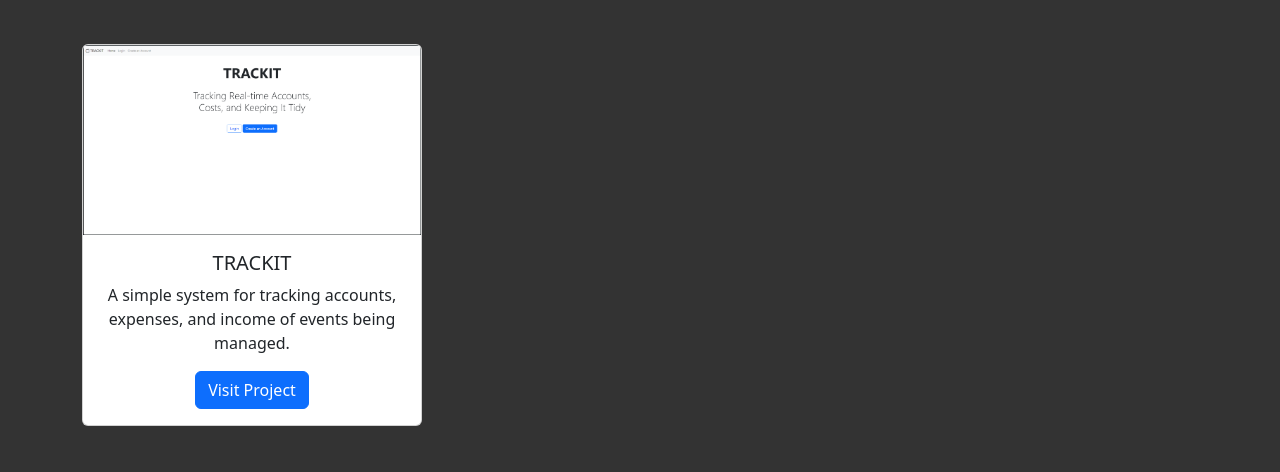
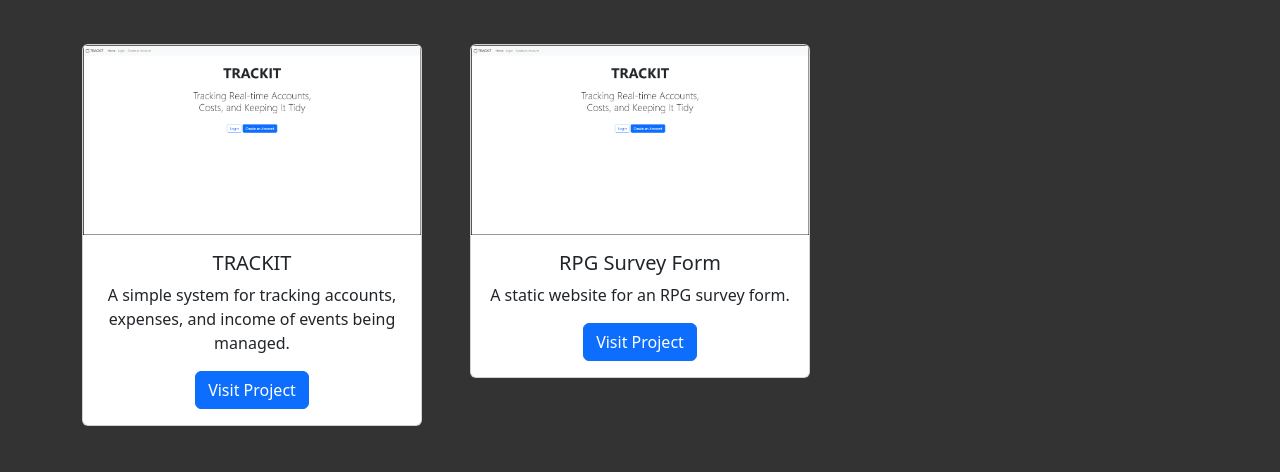
Before and after one commit to MACantara/MACantara.github.io, a plain HTML site: page index.html in a window 1280 px wide. Shown: the part 480-952 px from the top of the page. Drawn offline with nearby package versions, Linux system fonts and the light colour scheme.

Commit message:
Add RPG Survey Form project card to index.html

```diff
--- a/index.html
+++ b/index.html
@@ -87,6 +87,16 @@
                                 </div>
                             </div>
                         </div>
+                        <div class="col">
+                            <div class="card">
+                                <img src="static/img/TRACKIT-thumbnail.png" class="card-img-top img-fluid project-thumbnail" alt="...">
+                                <div class="card-body">
+                                    <h5 class="card-title">RPG Survey Form</h5>
+                                    <p class="card-text">A static website for an RPG survey form.</p>
+                                    <a href="https://rpg-survey-form.onrender.com/" class="btn btn-primary">Visit Project</a>
+                                </div>
+                            </div>
+                        </div>
                     </div>
                 </div>
             </div>
```
